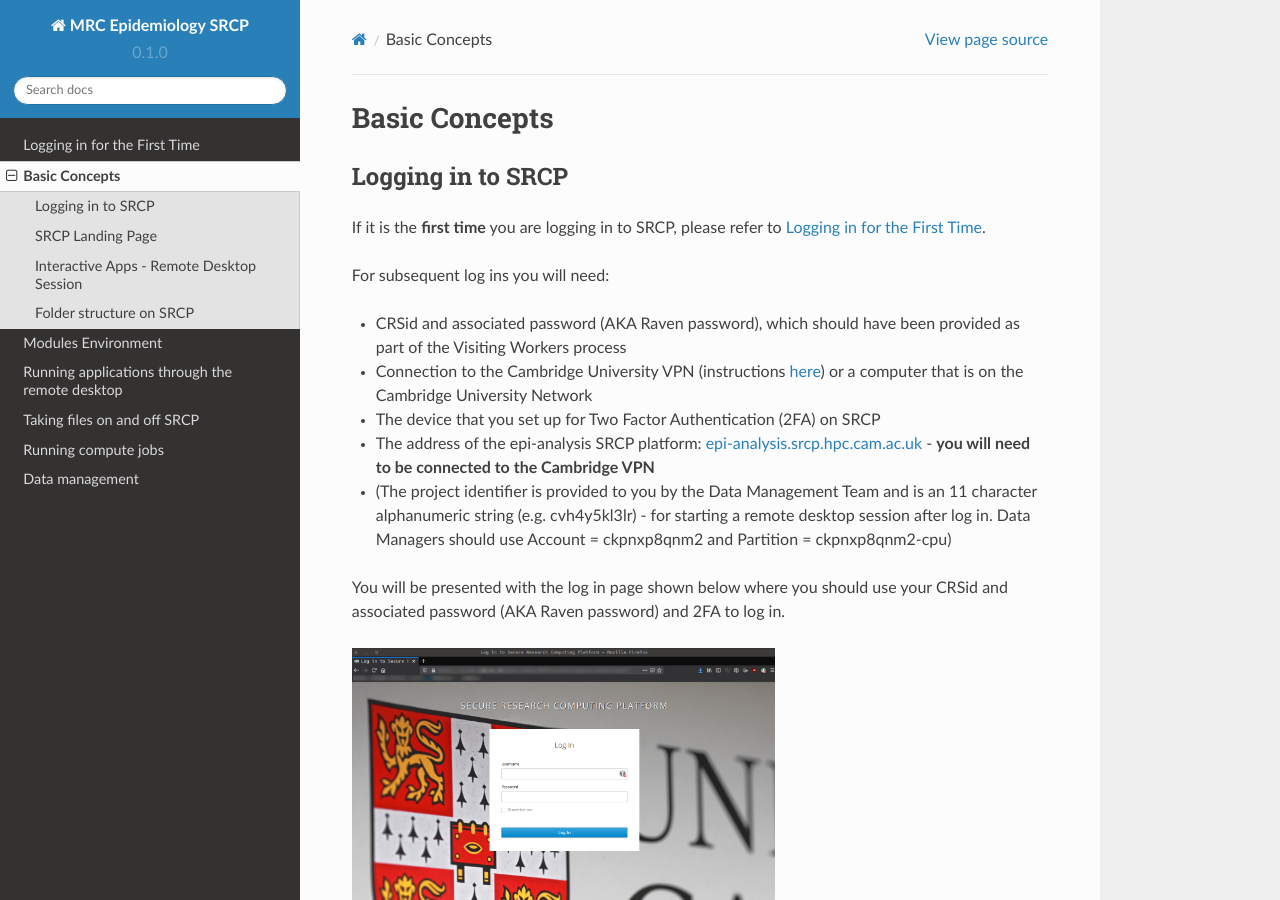
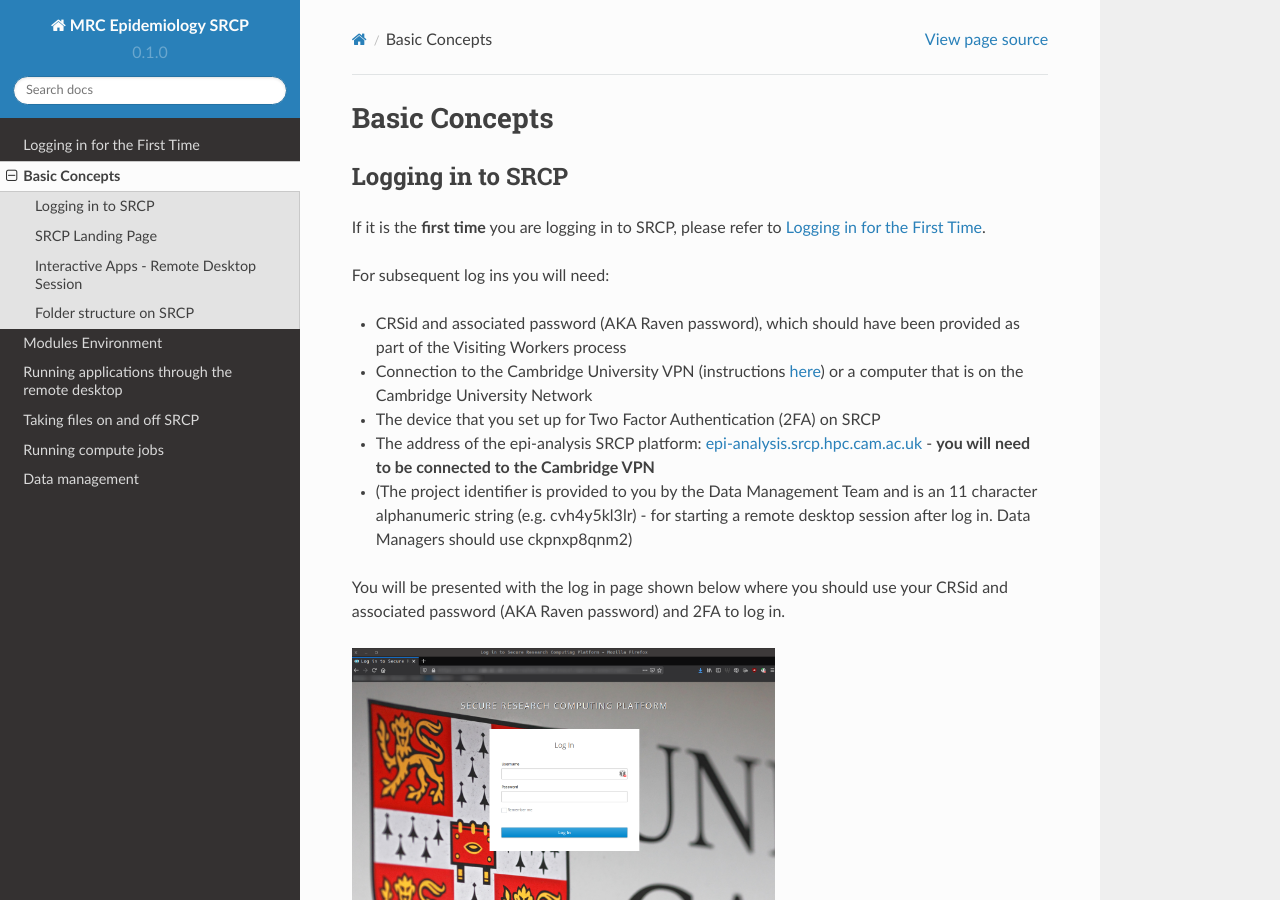
Before and after one commit to epi-analysis/SRCP_docs, a Sphinx documentation site: the page built from docs/source/01-Basic-Concepts.rst, in a window 1280 px wide and 900 px high. Built offline with Sphinx 7.4.7 and the Read the Docs theme 2.0.0, drawn with Linux system fonts in a browser that asks for light colours.

Commit message:
Update 01-Basic-Concepts.rst

```diff
--- a/docs/source/01-Basic-Concepts.rst
+++ b/docs/source/01-Basic-Concepts.rst
@@ -11,7 +11,7 @@
 -  Connection to the Cambridge University VPN (instructions `here <https://help.uis.cam.ac.uk/service/network-services/remote-access/uis-vpn>`__) or a computer that is on the Cambridge University Network
 -  The device that you set up for Two Factor Authentication (2FA) on SRCP
 -  The address of the epi-analysis SRCP platform: `epi-analysis.srcp.hpc.cam.ac.uk <https://epi-analysis.srcp.hpc.cam.ac.uk/>`__ - **you will need to be connected to the Cambridge VPN**
--  (The project identifier is provided to you by the Data Management Team and is an 11 character alphanumeric string (e.g. cvh4y5kl3lr) - for starting a remote desktop session after log in. Data Managers should use Account = ckpnxp8qnm2 and Partition = ckpnxp8qnm2-cpu)
+-  (The project identifier is provided to you by the Data Management Team and is an 11 character alphanumeric string (e.g. cvh4y5kl3lr) - for starting a remote desktop session after log in. Data Managers should use ckpnxp8qnm2)
 
 You will be presented with the log in page shown below where you should use your CRSid and associated password (AKA Raven password) and 2FA to log in.
 
```
